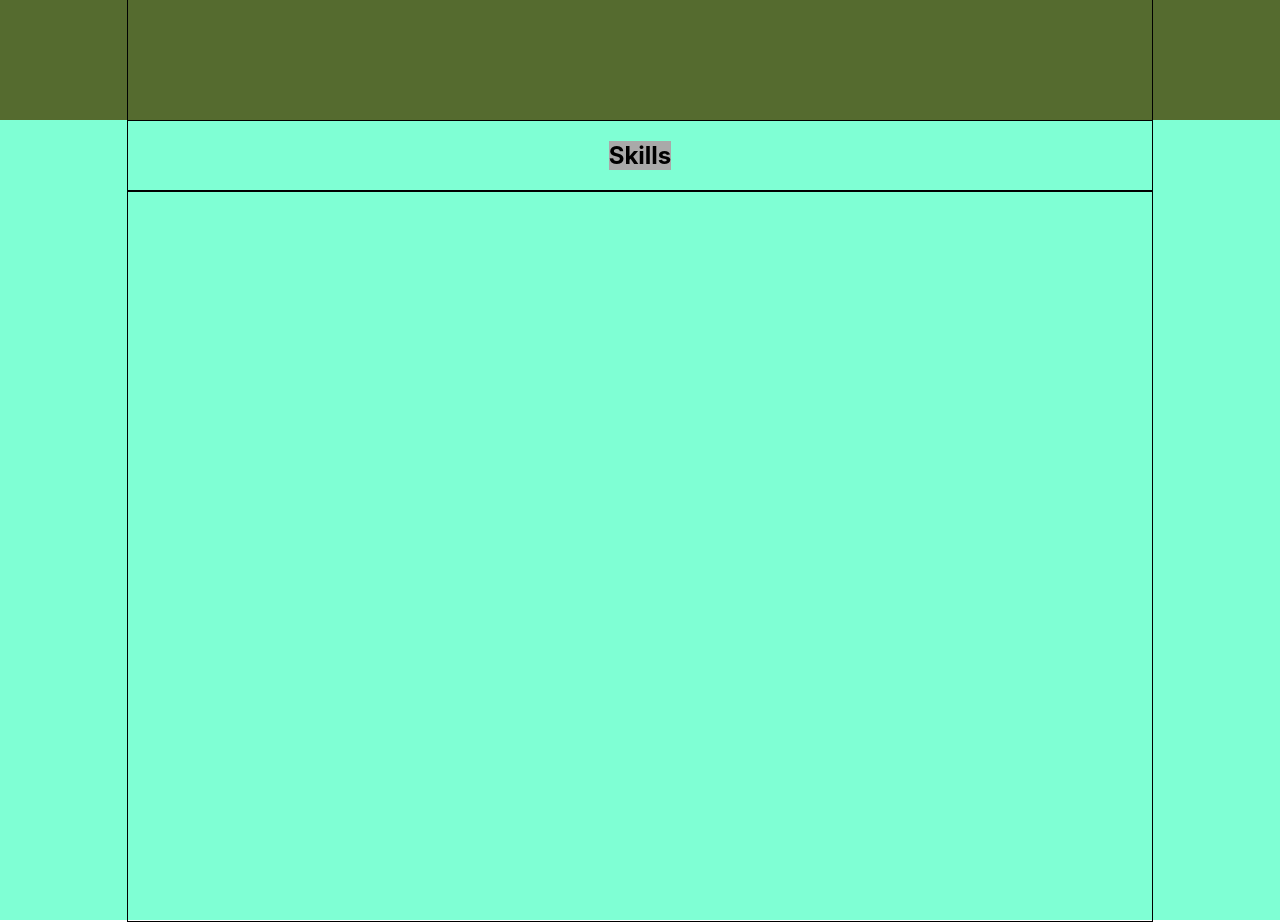
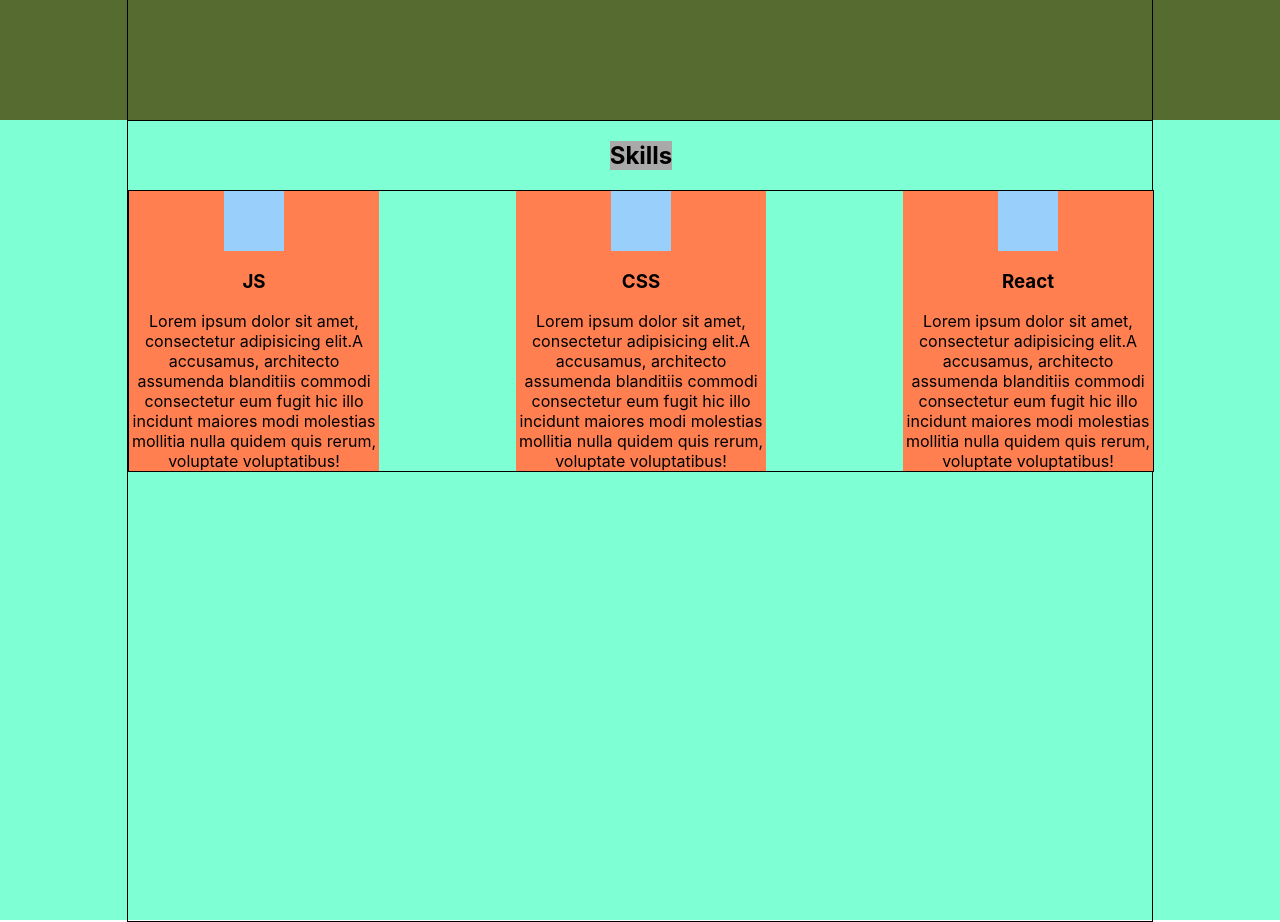
Before and after one commit to saw-code/portfolio, a React (Create React App) app: page / in a window 1280 px wide. Shown: the part 760-1682 px from the top of the page. Built offline with nearby package versions, Linux system fonts and the light colour scheme.

Commit message:
finish 1 part

```diff
--- a/src/App.js
+++ b/src/App.js
@@ -3,6 +3,7 @@ import './App.css';
 import Header from "./header/Header";
 import Main from "./main/Main";
 import Skills from "./skills/Skills";
+import Skill from "./skills/skill/Skill";
 
 function App() {
   return (
@@ -10,6 +11,7 @@ function App() {
       <Header/>
       <Main/>
       <Skills/>
+
     </div>
   );
 }
--- a/src/common/styles/Container.module.css
+++ b/src/common/styles/Container.module.css
@@ -6,4 +6,5 @@
     display: flex;
     align-items: center;
     justify-content: space-between;
+    flex-wrap: wrap;
 }
--- a/src/skills/Skills.js
+++ b/src/skills/Skills.js
@@ -1,13 +1,23 @@
 import React from 'react';
 import style from './Skills.module.css';
 import styleContainer from '../common/styles/Container.module.css'
+import Skill from "./skill/Skill";
 
 const Skills = () => {
+  let text = "Lorem ipsum dolor sit amet, consectetur adipisicing elit." +
+  "A accusamus, architecto assumenda blanditiis commodi consectetur " +
+  "eum fugit hic illo incidunt maiores modi molestias mollitia nulla" +
+  " quidem quis rerum, voluptate voluptatibus!"
+
   return (
     <div className={style.skillsBlock}>
       <div className={`${styleContainer.container} ${style.skillsContainer}`}>
         <h2 className={style.title}>Skills</h2>
-        <div className={style.skills}></div>
+        <div className={style.skills}>
+          <Skill title="JS" description={text}/>
+          <Skill title="CSS" description={text}/>
+          <Skill title="React" description={text}/>
+        </div>
       </div>
     </div>
   );
--- a/src/skills/Skills.module.css
+++ b/src/skills/Skills.module.css
@@ -1,11 +1,13 @@
 .skillsBlock {
     height: 100vh;
     background-color: aquamarine;
+
 }
 
 .skillsContainer {
     flex-direction: column;
     justify-content: flex-start;
+
 }
 
 .title {
@@ -15,4 +17,7 @@
 .skills {
     border: 1px solid;
     width: 100%;
+    display: flex;
+    justify-content: space-between;
+    flex-wrap: wrap;
 }
--- a/src/skills/skill/Skill.js
+++ b/src/skills/skill/Skill.js
@@ -0,0 +1,16 @@
+import React from 'react';
+import style from './Skill.module.css';
+
+const Skill = (props) => {
+  return (
+    <div className={style.skill}>
+      <div className={style.icon}></div>
+      <h3>{props.title}</h3>
+      <span className={style.description}>
+        {props.description}
+      </span>
+    </div>
+  );
+};
+
+export default Skill;
--- a/src/skills/skill/Skill.module.css
+++ b/src/skills/skill/Skill.module.css
@@ -0,0 +1,19 @@
+.skill {
+    width: 250px;
+    background-color: coral;
+    display: flex;
+    flex-direction: column;
+    align-items: center;
+    text-align: center;
+}
+
+.icon {
+    height: 60px;
+    width: 60px;
+    background-color: #99d0fb;
+
+}
+
+.description {
+
+}
```
